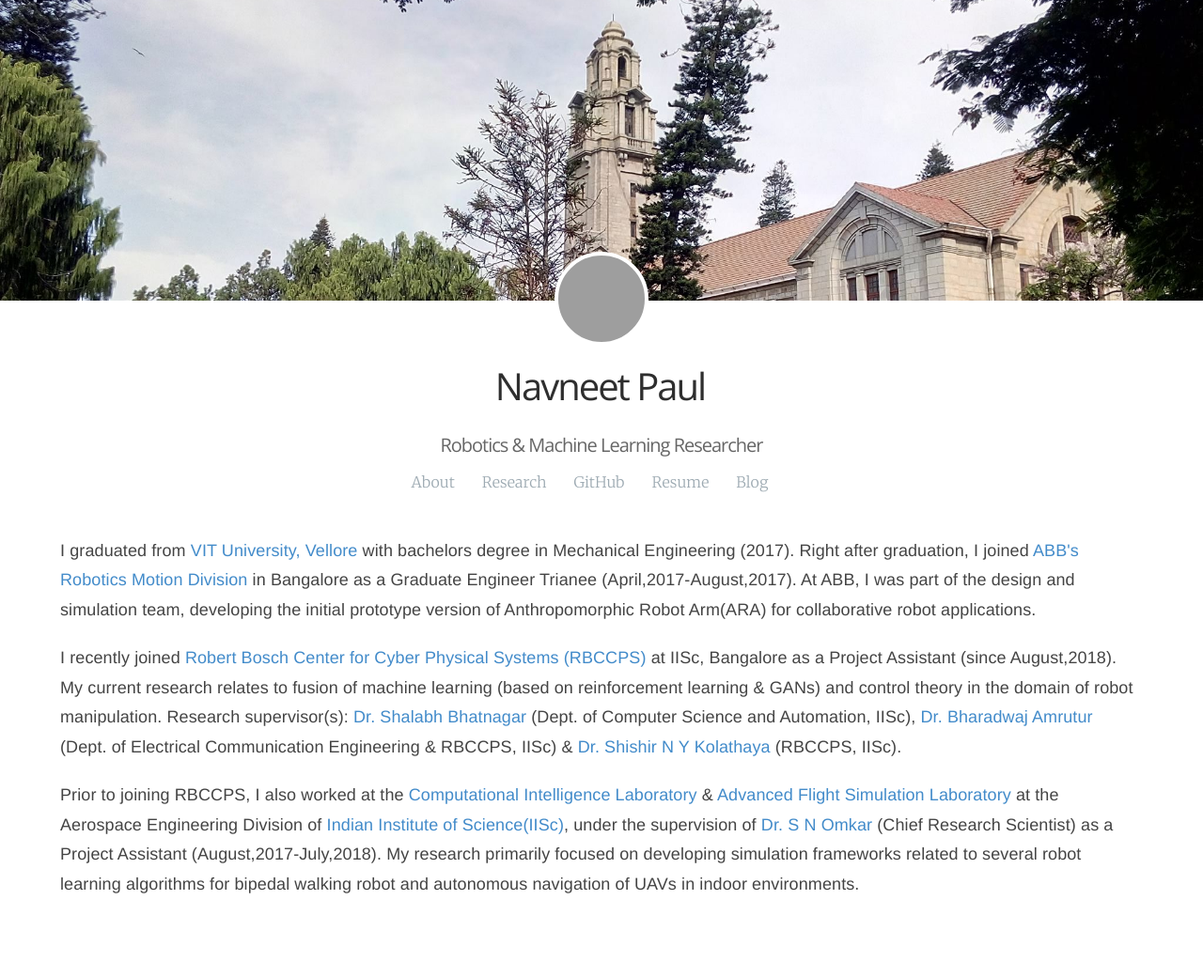
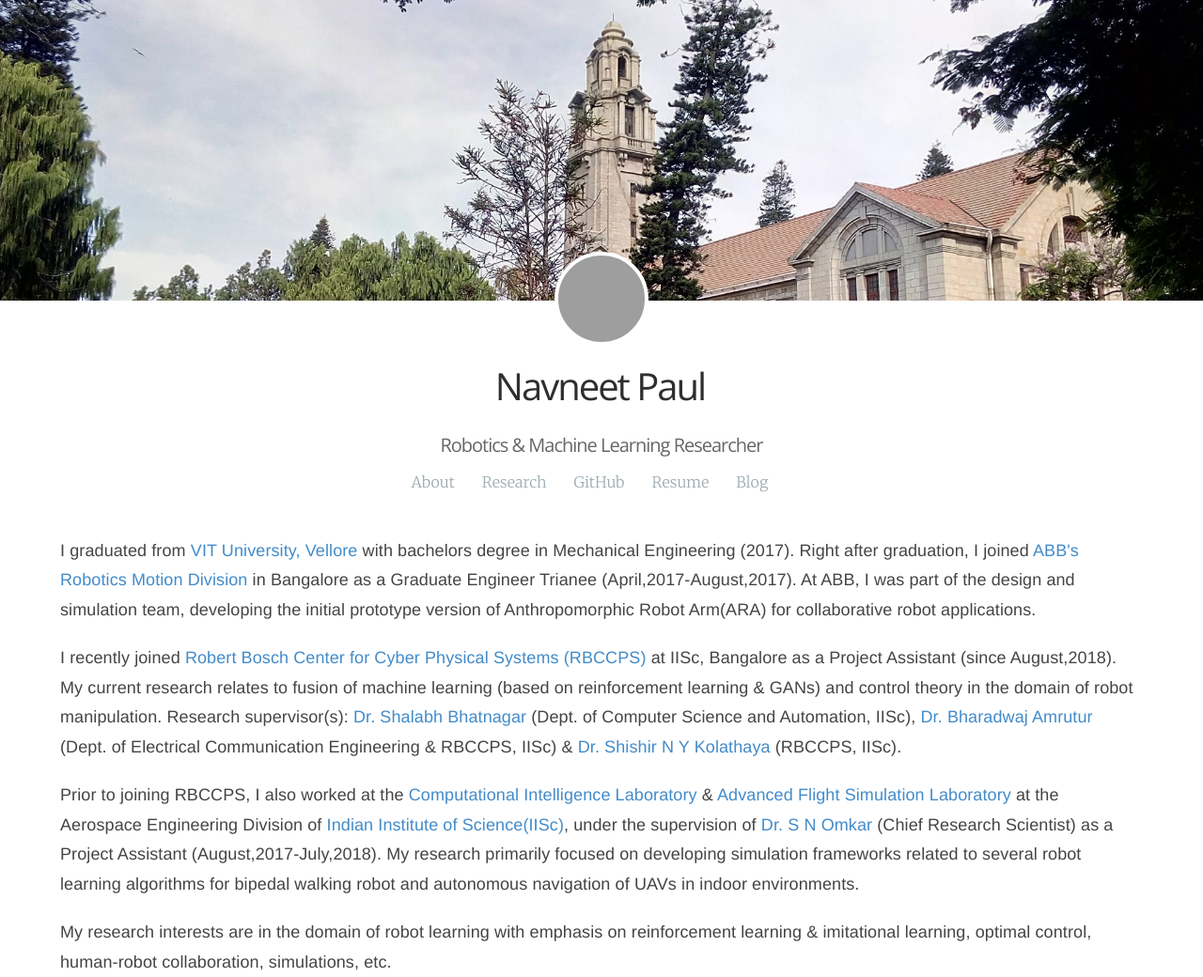
Before and after one commit to navuboy/navuboy.github.io, a Jekyll site: the page built from index.html, in a window 1280 px wide. Shown: the whole page at 94% size. Built offline with Jekyll 4.4.1, drawn with Linux system fonts in a browser that asks for light colours; some web fonts are replaced; before the commit the page ends 957 px from its top, so only the background shows below that.

Commit message:
my new website

```diff
--- a/_includes/main.md
+++ b/_includes/main.md
@@ -7,3 +7,6 @@ I recently joined <a href="http://www.rbccps.org/" class="md-link">Robert Bosch
 
 <p class="about-p">
 Prior to joining RBCCPS, I also worked at the <a href="https://sites.google.com/site/compintellab/home" class="md-link">Computational Intelligence Laboratory</a> & <a href="https://sites.google.com/site/compintellab/home/uavla" class="md-link">Advanced Flight Simulation Laboratory</a> at the Aerospace Engineering Division of <a href="https://iisc.ac.in/" class="md-link">Indian Institute of Science(IISc)</a>, under the supervision of <a href="http://www.aero.iisc.ernet.in/people/s-n-omkar/" class="md-link">Dr. S N Omkar</a> (Chief Research Scientist) as a Project Assistant (August,2017-July,2018). My research primarily focused on developing simulation frameworks related to several robot learning algorithms for bipedal walking robot and autonomous navigation of UAVs in indoor environments.</p>
+
+<p class="about-p">
+My research interests are in the domain of robot learning with emphasis on reinforcement learning & imitational learning, optimal control, human-robot collaboration, simulations, etc.</p>
```
